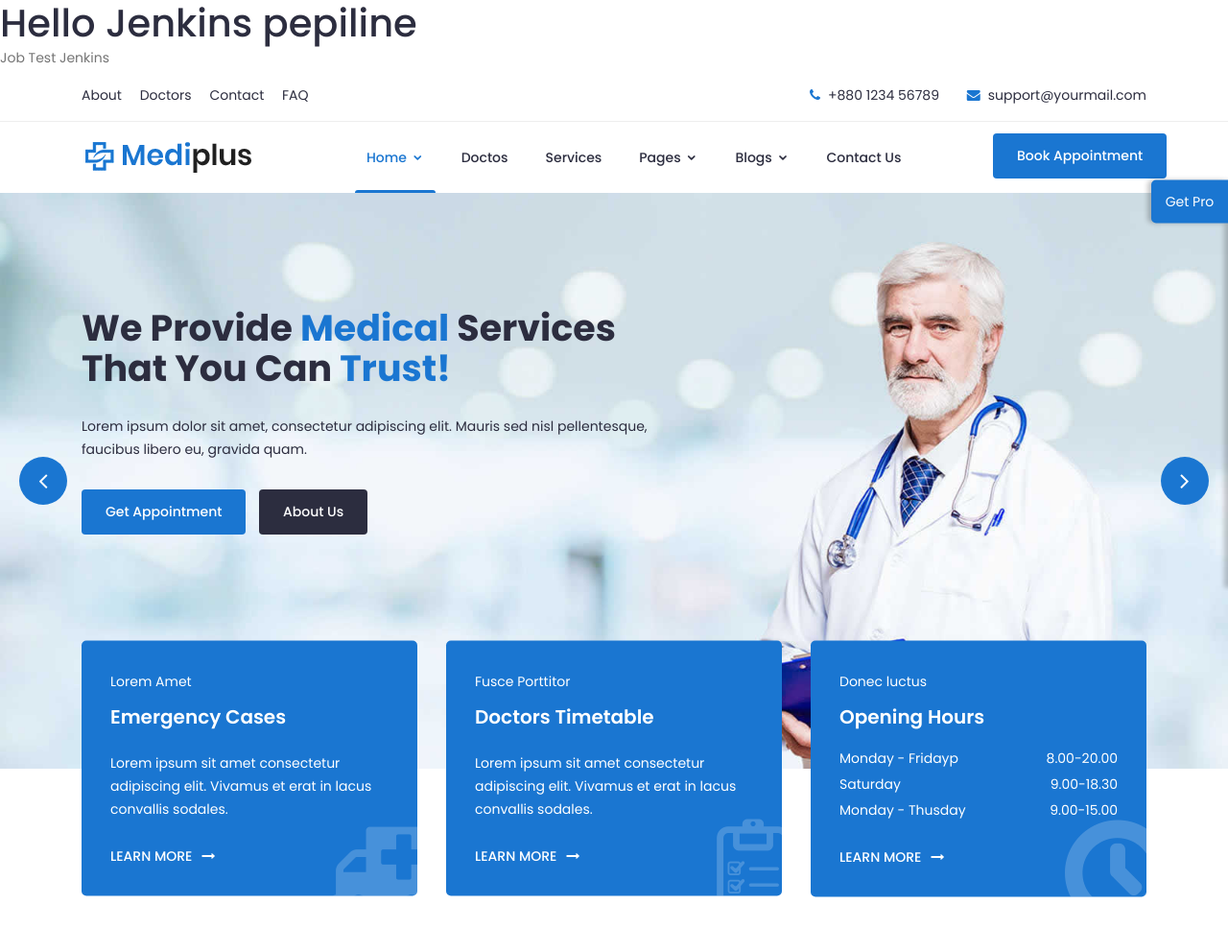
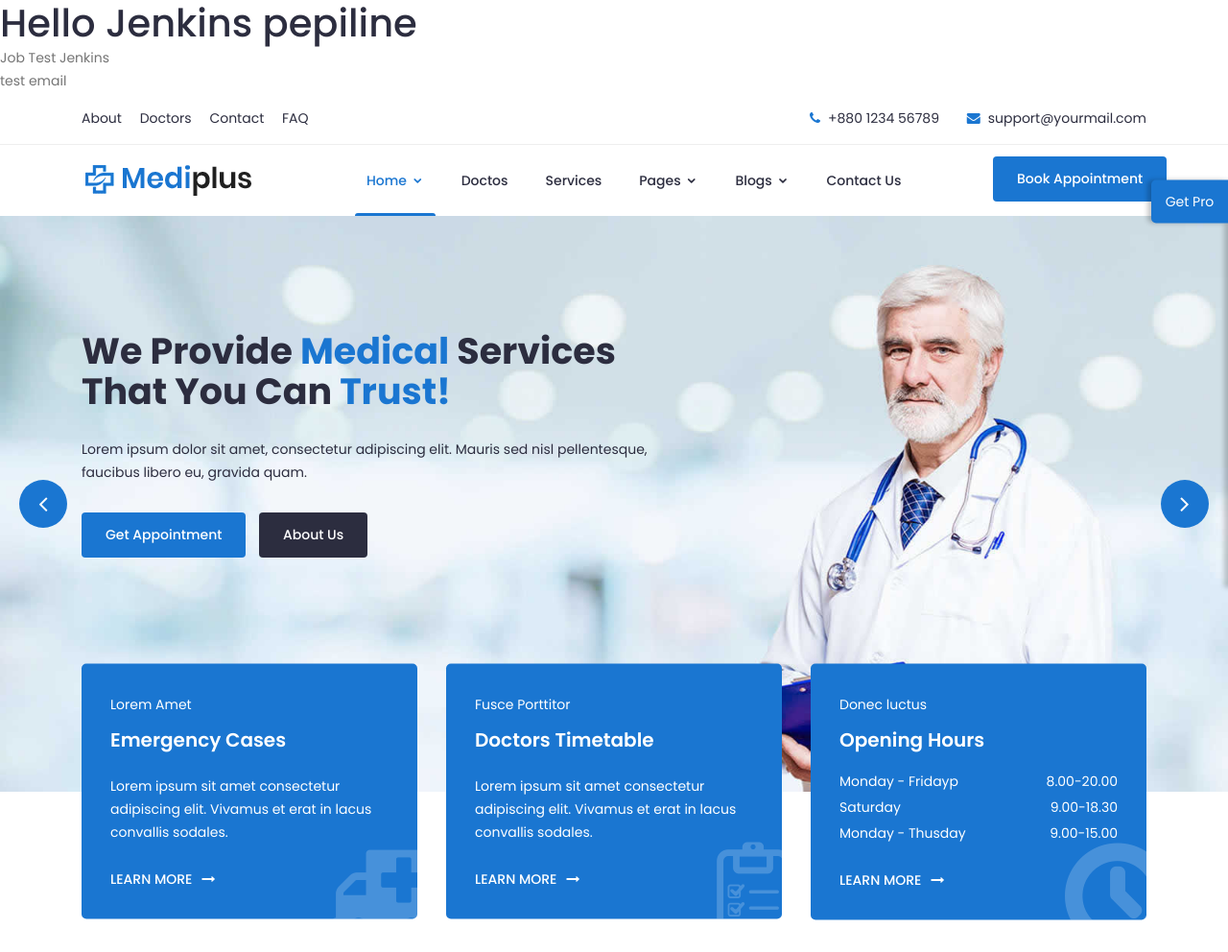
Before and after one commit to havanbinh2202/Mediplus-Lite, a plain HTML site: page index.html in a window 1280 px wide. Shown: the top 992 px of the page at 96% size. Drawn offline with Linux system fonts and the light colour scheme; a script that the page names is missing.

Commit message:
testemail1

```diff
--- a/index.html
+++ b/index.html
@@ -47,6 +47,7 @@
 
 		<h1>Hello Jenkins pepiline</h1>
 		<p>Job Test Jenkins</p>
+		<p>test email</p>
 		<!-- Preloader -->
         <div class="preloader">
             <div class="loader">
```
Also changed, not shown: 1 other file.
